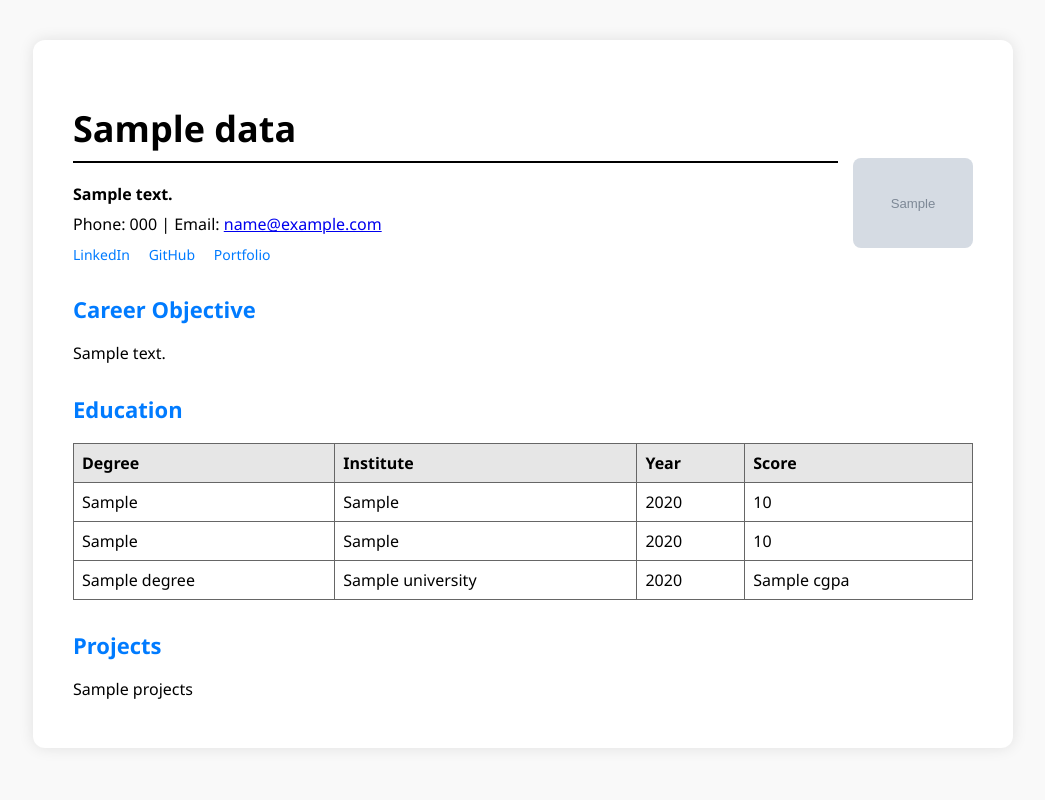
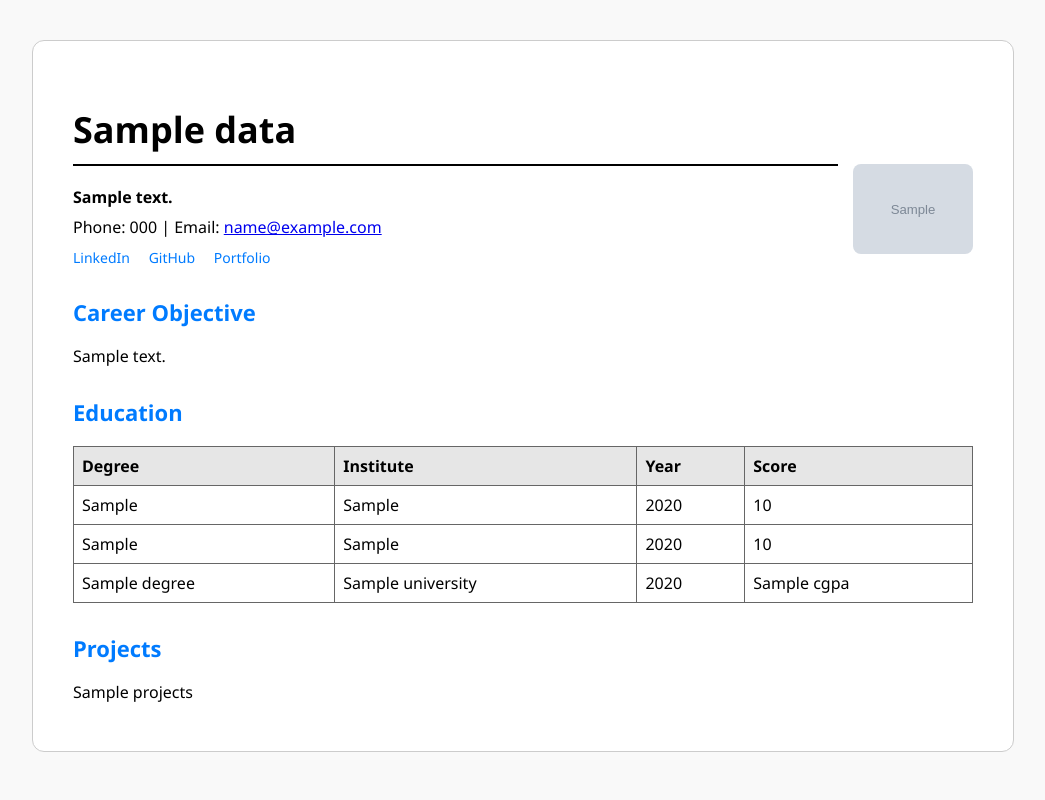
Before and after one commit to Pranayadeepika/resume_builder_app, a Flask app: template templates/resume_template.html in a window 1280 px wide. Shown: the whole page, without its empty margins (117-1162 px from the left). Run offline with Flask 3, Linux system fonts and the light colour scheme; the template is opened without the code that fills it: most values are stand-ins (such as "Sample title", 1, 10 or a date in 2020); grey boxes marked "Sample" are stand-in pictures.

Commit message:
Added photo slot and social links to resume template

```diff
--- a/templates/resume_template.html
+++ b/templates/resume_template.html
@@ -15,14 +15,14 @@
             background: white;
             padding: 40px;
             border-radius: 12px;
-            box-shadow: 0 0 15px rgba(0, 0, 0, 0.1);
+            border: 1px solid #ccc;
             max-width: 900px;
             margin: auto;
         }
 
         h1 {
             font-size: 36px;
-            margin-bottom: 5px;
+            margin-bottom: 10px;
             text-align: left;
         }
 
@@ -74,15 +74,22 @@
         .project {
             margin-top: 10px;
         }
+
+        img.photo {
+            float: right;
+            width: 120px;
+            height: auto;
+            border-radius: 8px;
+            margin-left: 15px;
+        }
     </style>
 </head>
 <body>
     <div class="content">
         <h1>{{ data.name }}</h1>
         {% if data.photo_url %}
-    <img src="{{ data.photo_url }}" alt="Photo" style="float:right;width:120px;border-radius:8px;margin-left:15px;">
-  {% endif %}
-
+            <img src="{{ data.photo_url }}" class="photo" alt="Photo">
+        {% endif %}
 
         <hr>
         <p><strong>{{ data.address }}</strong></p>
```
